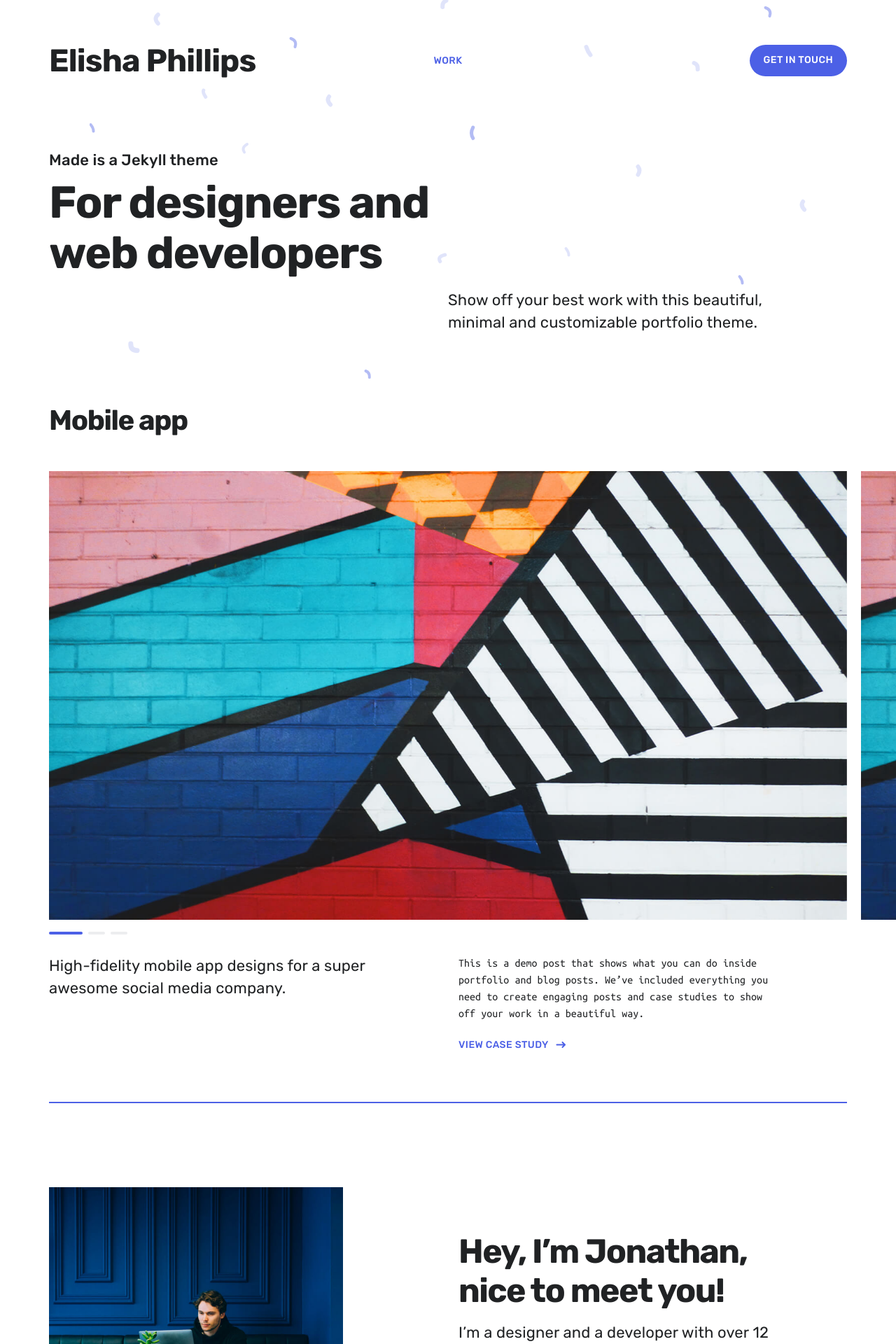
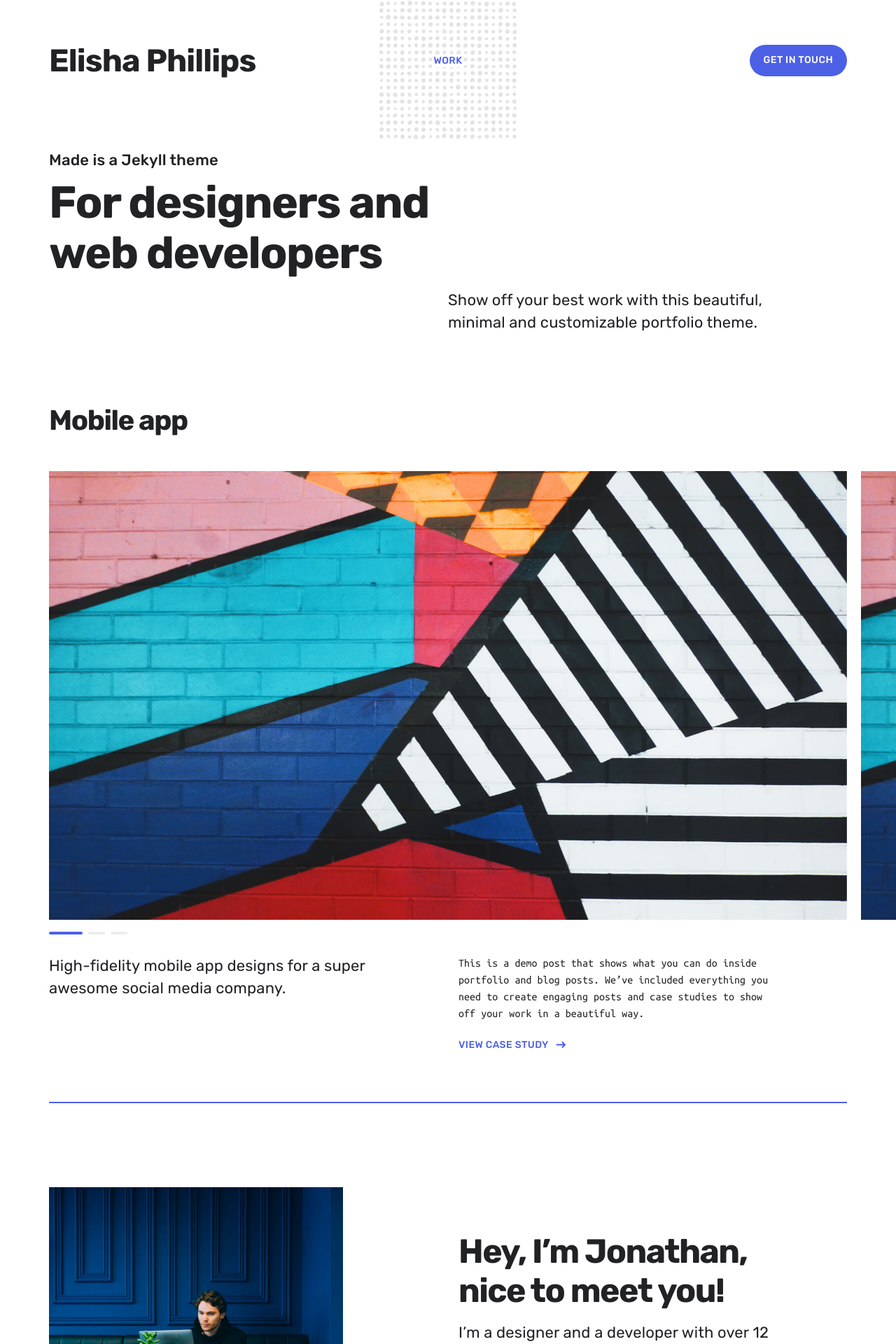
Before and after one commit to ElishaPhillips/ElishaPhillips.github.io, a Jekyll site: the page built from index.html, in a window 1280 px wide. Shown: the top 1920 px of the page at 70% size. Built offline with Jekyll 4.4.1, drawn with Linux system fonts in a browser that asks for light colours; nearby versions of some CDN libraries.

Commit message:
Update settings.yml

```diff
--- a/_data/settings.yml
+++ b/_data/settings.yml
@@ -18,7 +18,7 @@ footer_settings:
   tagline: A beautiful, minimal portfolio Jekyll theme
 
 hero_settings:
-  background_image: /images/backgrounds/background-hero.svg
+  background_image: /images/backgrounds/background_dots.svg
 
 post_settings:
   grid_spacing: 10
```
